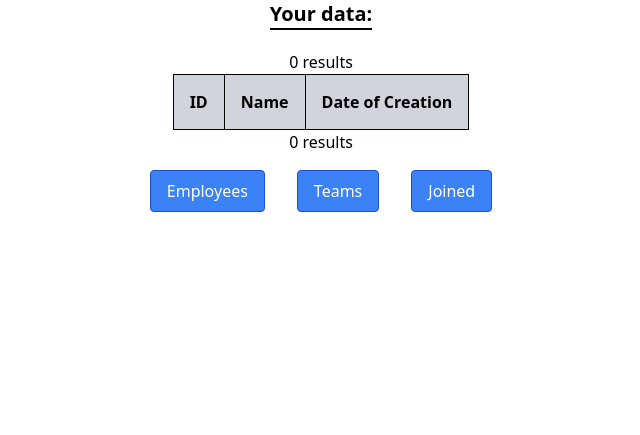
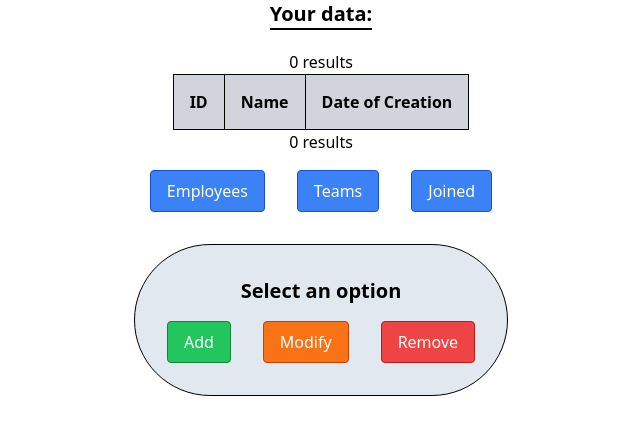
Before and after one commit to SoufianeAbo/gestionDataware, a PHP site: page / in a window 1280 px wide. Shown: the top 435 px of the page, without its empty margins (319-959 px from the left). Run offline with PHP 8.4, Linux system fonts and the light colour scheme; data comes from the database, SQL or seed files in the repository; data that the repository does not hold is empty; some libraries are stand-ins or nearby versions.

Commit message:
add buttons

```diff
--- a/index.php
+++ b/index.php
@@ -155,6 +155,24 @@ if (!$sql) {
         </div>
     </div>
 
+    <div class = "border border-black w-fit m-auto p-8 mt-8 bg-slate-200 rounded-full">
+        <h2 class = "text-xl font-bold">Select an option</h2>
+
+        <div class = "flex space-around justify-center mt-4 gap-8">
+            <button class="bg-green-500 hover:bg-green-700 text-white py-2 px-4 border border-green-700 rounded transition-all" id = "personalBtn">
+                Add
+            </button>
+
+            <button class="bg-orange-500 hover:bg-orange-700 text-white py-2 px-4 border border-orange-700 rounded transition-all" id = "teamsBtn">
+                Modify
+            </button>
+
+            <button class="bg-red-500 hover:bg-red-700 text-white py-2 px-4 border border-red-700 rounded transition-all" id = "joinedBtn">
+                Remove
+            </button>
+        </div>
+    </div>
+
     <script src="./script.js"></script>
 </body>
 </html>
```
